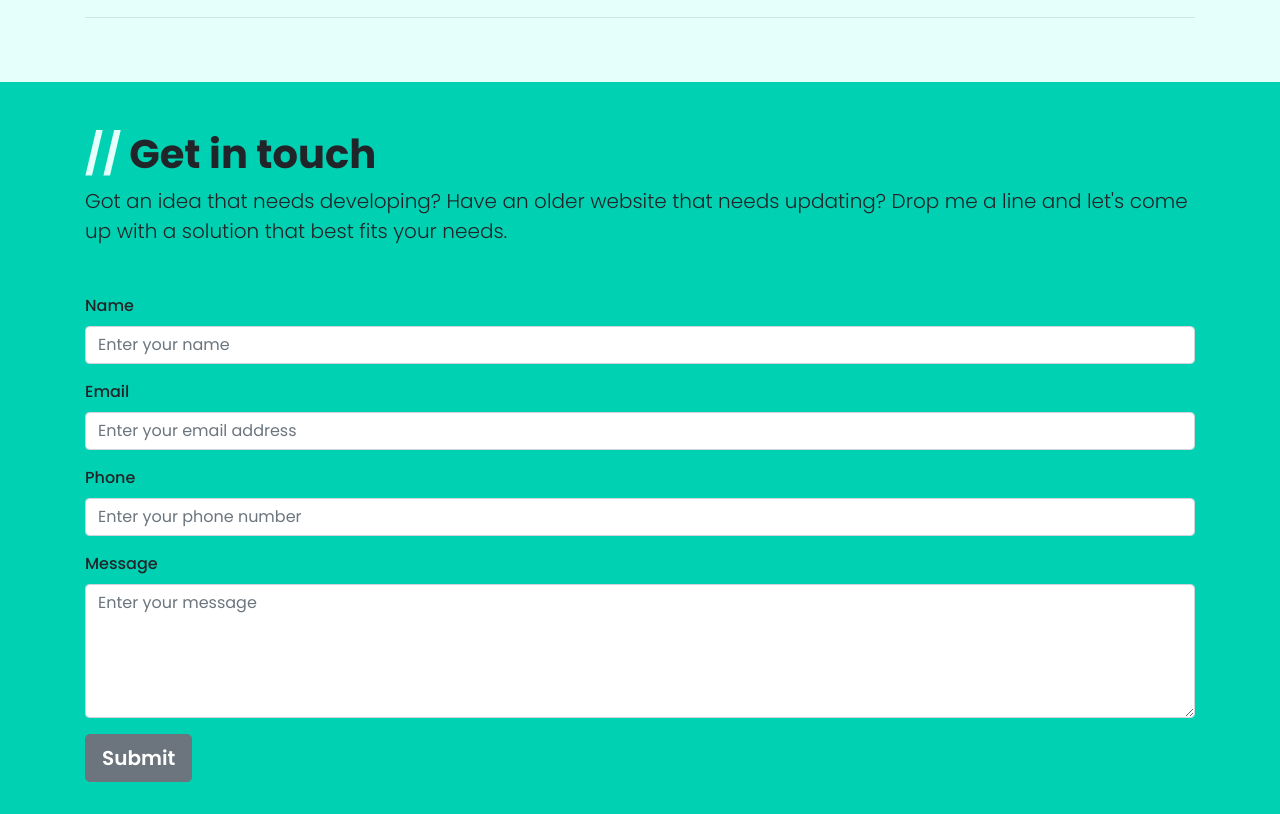
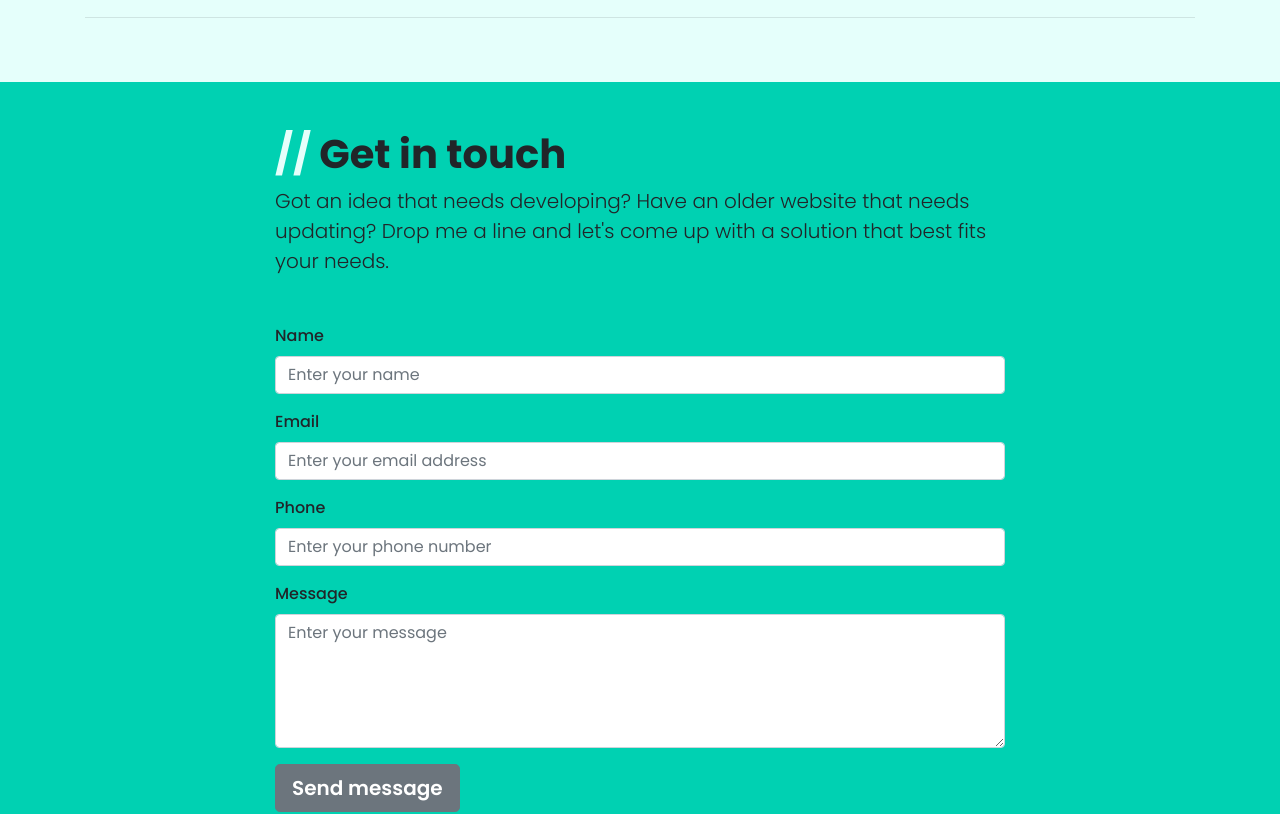
Before and after one commit to Daniel-Walsh/resume, a React (Create React App) app: page / in a window 1280 px wide. Shown: the part 1720-2534 px from the top of the page. Built offline with nearby package versions, Linux system fonts and the light colour scheme; some icons are missing.

Commit message:
Narrowed up the contact section.

```diff
--- a/src/sections/contact.js
+++ b/src/sections/contact.js
@@ -5,8 +5,11 @@ import SectionHeading from '../components/section-heading';
 const Contact = () => {
     return(
         <Section id="Contact" className="bg-primary">
+            <div className="row">
+                <div className="col-md-10 offset-md-1  col-lg-8 offset-lg-2">
                     <SectionHeading className="text-light">Get in touch</SectionHeading>
                     <p className="lead mb-5">Got an idea that needs developing? Have an older website that needs updating? Drop me a line and let's come up with a solution that best fits your needs.</p>
+
                     <form netlify>
                         <div className="form-group">
                             <label for="Name">Name</label>
@@ -24,8 +27,10 @@ const Contact = () => {
                             <label for="Message">Message</label>
                             <textarea id="Message" class="form-control" rows="5" placeholder="Enter your message" />
                         </div>
-                <button type="submit" class="btn btn-secondary btn-lg">Submit</button>
+                        <button type="submit" class="btn btn-secondary btn-lg">Send message</button>
                     </form>
+                </div>
+            </div>
         </Section>
     );
 };
```
Lines whose indentation alone changed are shown as unchanged.
